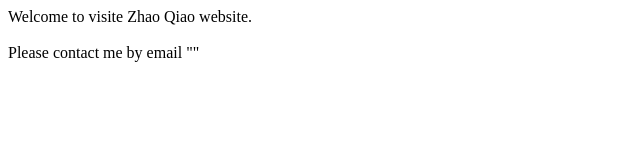
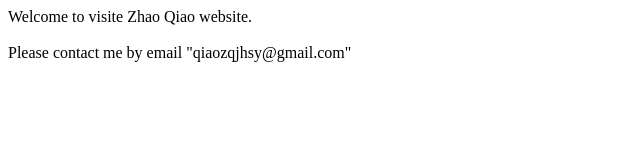
Before and after one commit to linuxqiao/linuxqiao.github.io, a plain HTML site: page index.html in a window 1280 px wide. Shown: the whole page, without its empty margins (0-640 px from the left). Drawn offline with Linux system fonts and the light colour scheme.

Commit message:
Update index.html

```diff
--- a/index.html
+++ b/index.html
@@ -2,5 +2,5 @@
   <title>Zhao Qiao</title>
     Welcome to visite Zhao Qiao website.
     <br><br>
-    Please contact me by email "<qiaozqjhsy@gmail.com>"
+    Please contact me by email "qiaozqjhsy@gmail.com"
 </html>
```
